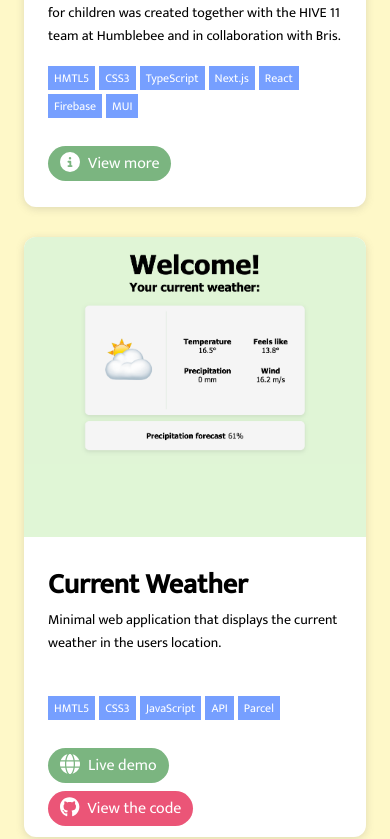
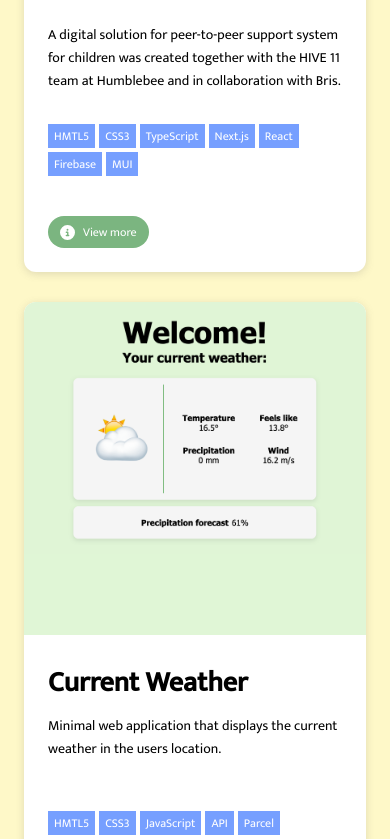
Before and after one commit to lindabertling/lindas-portfolio, a Next.js app: page / in a window 390 px wide. Shown: the part 2129-2968 px from the top of the page. Built offline with nearby package versions, Linux system fonts and the light colour scheme; a web font is replaced by a local one.

Commit message:
fixed responsiveness for project section

```diff
--- a/src/components/projectCard.module.css
+++ b/src/components/projectCard.module.css
@@ -1,6 +1,6 @@
 .card {
   width: 100%;
-  height: 580px;
+  height: 650px;
   border-radius: 12px;
   box-shadow: rgba(99, 99, 99, 0.2) 0px 2px 8px 0px;
   background-color: #fff;
@@ -19,7 +19,10 @@
 
 .cardContentContainer {
   padding: 24px;
-  min-height: 50%;
+  height: 50%;
+  display: flex;
+  flex-direction: column;
+  justify-content: space-between;
 }
 
 .cardContentContainer h2 {
@@ -31,17 +34,19 @@
 }
 
 .description {
-  height: 72px;
+  min-height: 72px;
 }
 
 .projectStackLabels {
   display: flex;
   margin-top: 16px;
-  margin-bottom: 32px;
+  margin-bottom: 24px;
+  flex-wrap: wrap;
 }
 
 .stackLabel {
   margin-right: 4px;
+  margin-bottom: 4px;
   padding: 2px 6px;
   background-color: #769fff;
   color: #fff;
@@ -60,7 +65,7 @@
   border: none;
   background-color: #7bb580;
   color: #fff;
-  width: fit-content;
+  /* width: fit-content; */
 }
 
 .button svg {
@@ -75,26 +80,53 @@
   opacity: 0.6;
 }
 
-@media (max-width: 600px) {
+@media (max-width: 990px) {
+  .button {
+    font-size: 12px;
+    height: 32px;
+    display: flex;
+    align-items: center;
+  }
+}
+/* @media (max-width: 849px) {
+  .card {
+    height: 665px;
+  }
+  .cardButtons {
+    flex-direction: column;
+    align-items: flex-start;
+    min-height: 32px;
+    height: auto;
+  }
+
+  .button:nth-child(2) {
+    margin-top: 8px;
+  }
+} */
+
+@media (max-width: 849px) {
   .card {
     min-height: 600px;
   }
 
   .projectStackLabels {
-    flex-wrap: wrap;
     margin-bottom: 24px;
   }
   .projectStackLabels p {
     font-size: 12px;
     margin-bottom: 4px;
   }
-
+  .card {
+    height: 665px;
+  }
   .cardButtons {
     flex-direction: column;
     align-items: flex-start;
+    min-height: 32px;
+    height: auto;
   }
 
-  .button {
-    margin-bottom: 8px;
+  .button:nth-child(2) {
+    margin-top: 8px;
   }
 }
--- a/src/components/projectsSection.module.css
+++ b/src/components/projectsSection.module.css
@@ -21,22 +21,28 @@
 .projectsContainer {
   width: 100%;
   display: grid;
-  grid-template-columns: 1fr 1fr;
+  grid-template-columns: 50% 50%;
   gap: 30px;
 }
 
-@media (max-width: 600px) {
+@media (max-width: 800px) {
   .projectsContainer {
     display: flex;
     flex-direction: column;
     align-items: center;
   }
 
-  .projectsSectionWrapper {
+  /* .projectsSectionWrapper {
     padding: 40px 24px;
-  }
+  } */
 
   .projectsSectionContent h3 {
     margin-bottom: 24px;
   }
 }
+
+@media (max-width: 600px) {
+  .projectsSectionWrapper {
+    padding: 40px 24px;
+  }
+}
```
